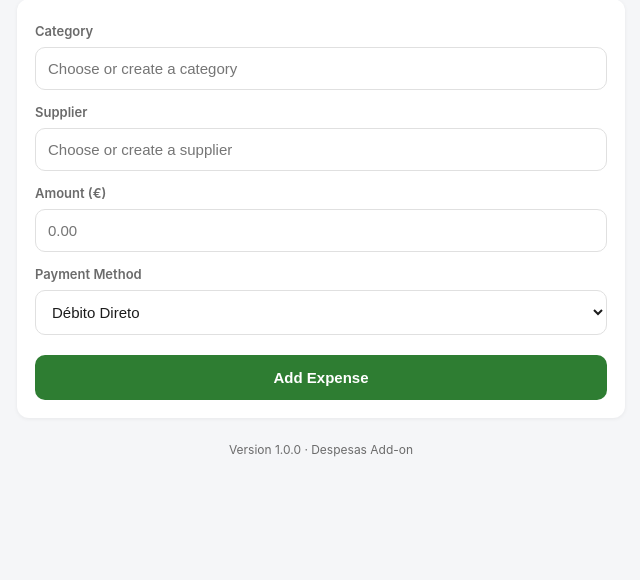
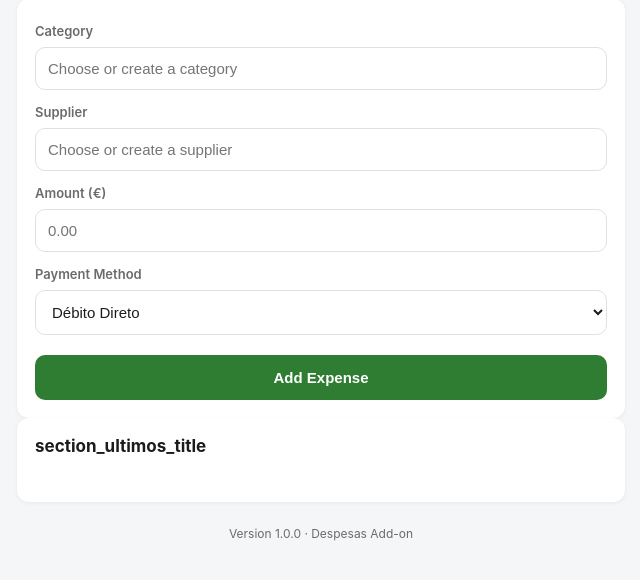
Before and after one commit to Hollywoodchaos/despesas-addon, a Flask app: page / in a window 1280 px wide. Shown: the part 155-735 px from the top of the page, without its empty margins (319-959 px from the left). Run offline with Flask 3, Linux system fonts and the light colour scheme; data comes from the database, SQL or seed files in the repository; data that the repository does not hold is empty.

Commit message:
Update index.html

```diff
--- a/despesas/app/templates/index.html
+++ b/despesas/app/templates/index.html
@@ -52,6 +52,11 @@
 
           <button type="submit" class="btn-primario" data-i18n="btn_registar">Registar Despesa</button>
         </form>
+
+        <div class="card">
+          <h2 data-i18n="section_ultimos_title">Últimos Registos</h2>
+          <ul id="lista-ultimos-ul" class="lista lista-simples"></ul>
+        </div>
       </section>
 
       <!-- CATEGORIAS -->
```
